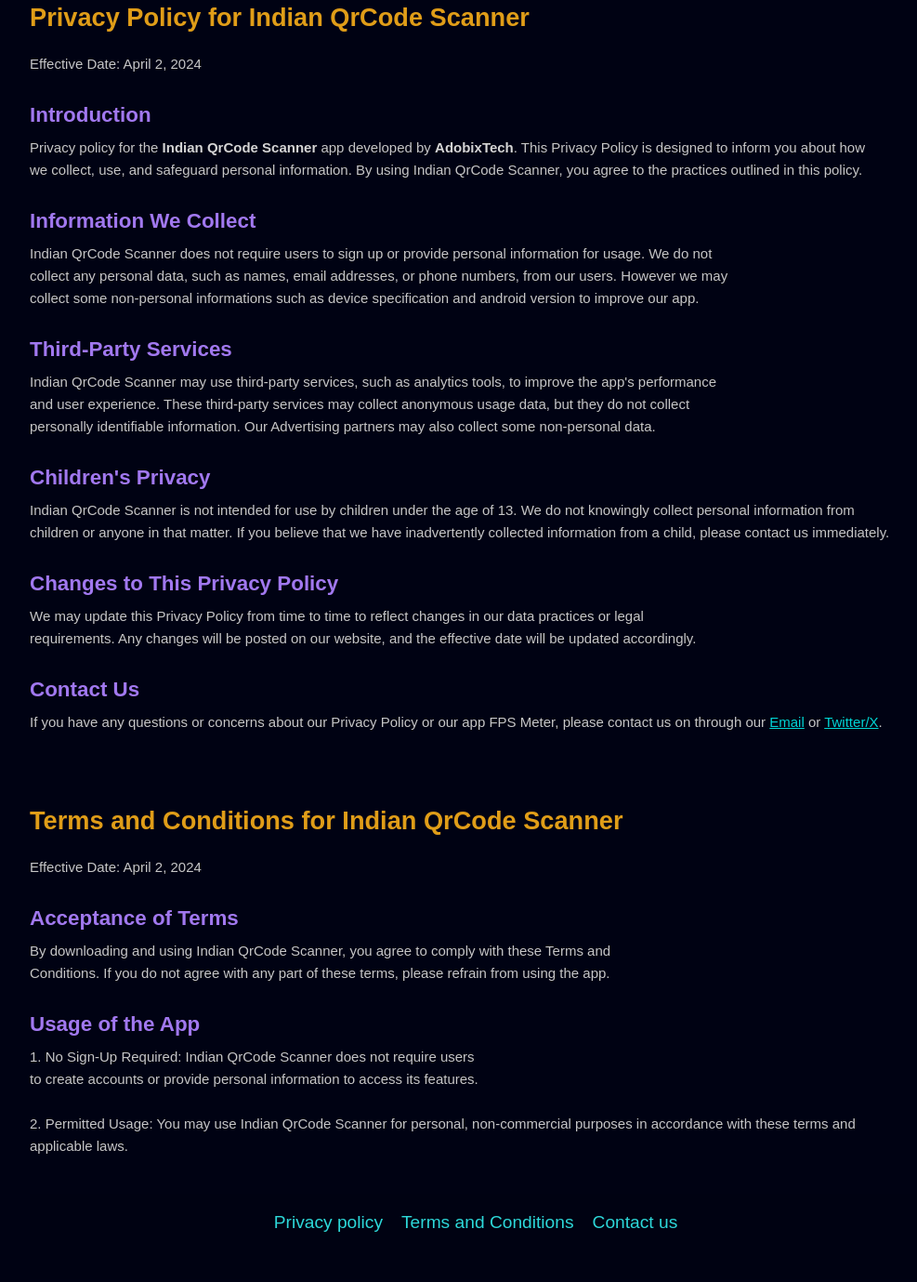
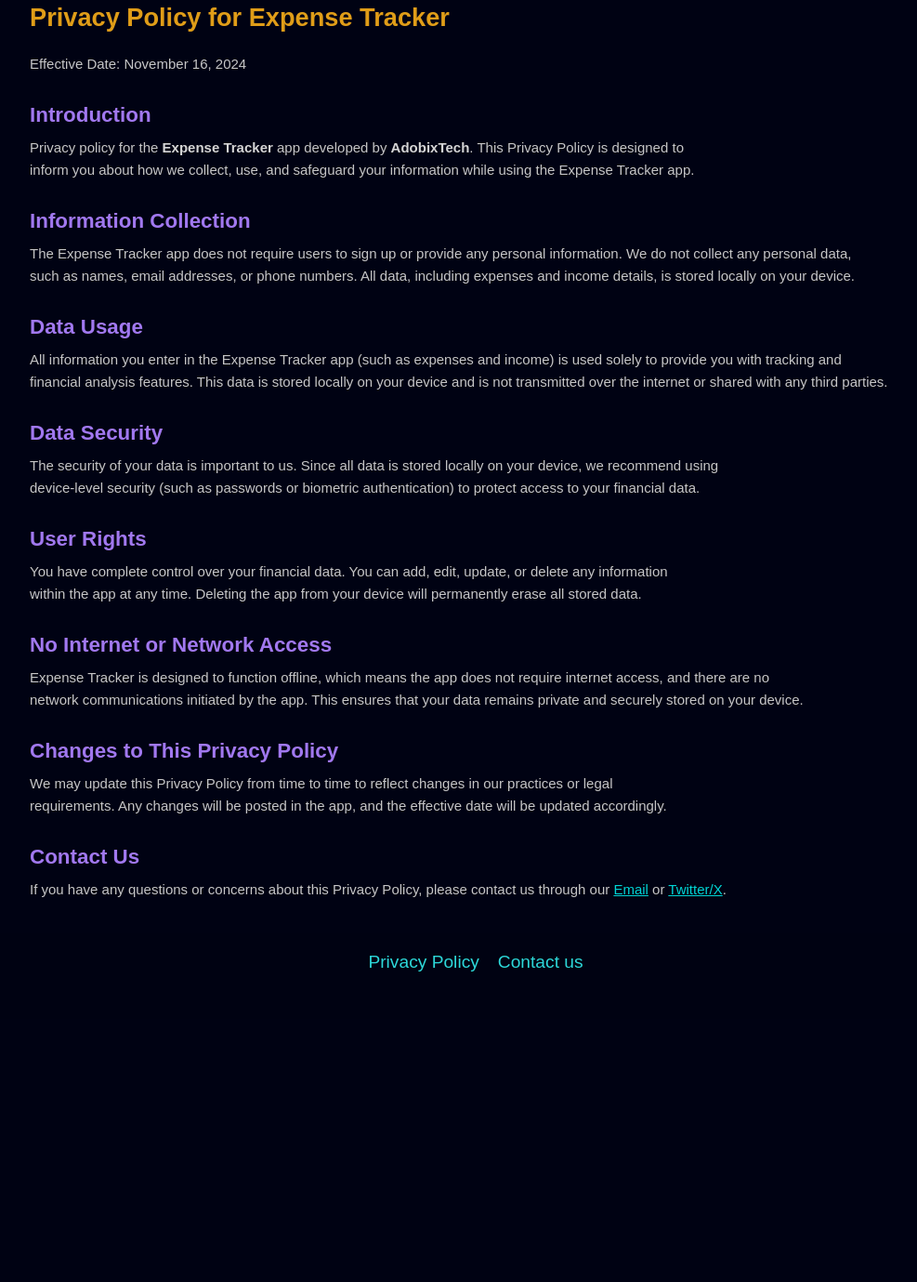
Before and after one commit to adobixtech/adobixtech.github.io, a plain HTML site: page applist/expense_tracker/pp.html in a window 1280 px wide. Shown: the part 145-1524 px from the top of the page at 93% size, without its empty margins (128-1115 px from the left). After the commit the page ends 1241 px from the top, so only its background shows below. Drawn offline with Linux system fonts and the light colour scheme; a web font is replaced by a local one.

Commit message:
Update pp.html

```diff
--- a/applist/expense_tracker/pp.html
+++ b/applist/expense_tracker/pp.html
@@ -4,8 +4,7 @@
     <meta charset="UTF-8" />
     <meta name="viewport" content="width=device-width, initial-scale=1.0" />
     <link rel="stylesheet" href="ppstyle.css" />
-
-    <title>Indian QrCode Scanner</title>
+    <title>Expense Tracker Privacy Policy</title>
     <style>
       h3 {
         color: #aa7ffb;
@@ -21,57 +20,66 @@
         <div class="logo"><span>AdobixTech</span></div>
       </nav>
     </header>
-  <section id="privacy">
+    <section id="privacy">
       <div class="container">
-        <h2>Privacy Policy for Indian QrCode Scanner</h2>
-        <p>Effective Date: April 2, 2024</p>
+        <h2>Privacy Policy for Expense Tracker</h2>
+        <p>Effective Date: November 16, 2024</p>
         <h3>Introduction</h3>
         <p>
-          Privacy policy for the <span class="bold">Indian QrCode Scanner</span> app
-          developed by <span class="bold">AdobixTech</span>. This
-          Privacy Policy is designed to inform you about how we collect, use,
-          and safeguard personal information. By using Indian QrCode Scanner, you agree to
-          the practices outlined in this policy.
+          Privacy policy for the <span class="bold">Expense Tracker</span> app
+          developed by <span class="bold">AdobixTech</span>. This Privacy Policy
+          is designed to inform you about how we collect, use, and safeguard
+          your information while using the Expense Tracker app.
         </p>
-        <h3>Information We Collect</h3>
+        <h3>Information Collection</h3>
         <p>
-          Indian QrCode Scanner does not require users to sign up or provide personal
-          information for usage. We do not collect any personal data, such as
-          names, email addresses, or phone numbers, from our users. However we
-          may collect some non-personal informations such as device
-          specification and android version to improve our app.
+          The Expense Tracker app does not require users to sign up or provide
+          any personal information. We do not collect any personal data, such as
+          names, email addresses, or phone numbers. All data, including expenses
+          and income details, is stored locally on your device.
         </p>
-        <h3>Third-Party Services</h3>
+        <h3>Data Usage</h3>
         <p>
-          Indian QrCode Scanner may use third-party services, such as analytics tools, to
-          improve the app's performance and user experience. These third-party
-          services may collect anonymous usage data, but they do not collect
-          personally identifiable information. Our Advertising partners may also
-          collect some non-personal data.
+          All information you enter in the Expense Tracker app (such as expenses
+          and income) is used solely to provide you with tracking and financial
+          analysis features. This data is stored locally on your device and is
+          not transmitted over the internet or shared with any third parties.
         </p>
-        <h3>Children's Privacy</h3>
+        <h3>Data Security</h3>
         <p>
-          Indian QrCode Scanner is not intended for use by children under the age of 13. We
-          do not knowingly collect personal information from children or anyone
-          in that matter. If you believe that we have inadvertently collected
-          information from a child, please contact us immediately.
+          The security of your data is important to us. Since all data is stored
+          locally on your device, we recommend using device-level security
+          (such as passwords or biometric authentication) to protect access to
+          your financial data.
+        </p>
+        <h3>User Rights</h3>
+        <p>
+          You have complete control over your financial data. You can add, edit,
+          update, or delete any information within the app at any time. Deleting
+          the app from your device will permanently erase all stored data.
+        </p>
+        <h3>No Internet or Network Access</h3>
+        <p>
+          Expense Tracker is designed to function offline, which means the app
+          does not require internet access, and there are no network
+          communications initiated by the app. This ensures that your data
+          remains private and securely stored on your device.
         </p>
         <h3>Changes to This Privacy Policy</h3>
         <p>
           We may update this Privacy Policy from time to time to reflect changes
-          in our data practices or legal requirements. Any changes will be
-          posted on our website, and the effective date will be updated
-          accordingly.
+          in our practices or legal requirements. Any changes will be posted in
+          the app, and the effective date will be updated accordingly.
         </p>
         <h3>Contact Us</h3>
         <p>
-          If you have any questions or concerns about our Privacy Policy or our
-          app FPS Meter, please contact us on through our
-          <a class="innera" href="mailto:iansarsah@gmail.com">Email</a>
+          If you have any questions or concerns about this Privacy Policy, please
+          contact us through our
+          <a class="innera" href="mailto:adobixtech@gmail.com">Email</a>
           or
           <a
             class="innera"
-            href="https://twitter.com/ansaralisahh"
+            href="https://twitter.com/inehalbabu"
             target="_blank"
             >Twitter/X</a
           >.
@@ -79,31 +87,10 @@
       </div>
     </section>
 
-    <section id="terms">
-      <div class="container">
-        <h2>Terms and Conditions for Indian QrCode Scanner</h2>
-        <p>Effective Date: April 2, 2024</p>
-        <h3>Acceptance of Terms</h3>
-        <p>
-          By downloading and using Indian QrCode Scanner, you agree to comply with these
-          Terms and Conditions. If you do not agree with any part of these
-          terms, please refrain from using the app.
-        </p>
-        <h3>Usage of the App</h3>
-        <p>
-          1. No Sign-Up Required: Indian QrCode Scanner does not require users to create
-          accounts or provide personal information to access its features.
-          <br />
-          <br />
-          2. Permitted Usage: You may use Indian QrCode Scanner for personal, non-commercial
-          purposes in accordance with these terms and applicable laws. <br />
-          <br />
-        </p>
     <footer>
       <div class="footer-links">
-        <a href="#privacy">Privacy policy</a>
-        <a href="#terms">Terms and Conditions</a>
-        <a href="mailto:iansarsah@gmail.com">Contact us</a>
+        <a href="#privacy">Privacy Policy</a>
+        <a href="mailto:adobixtech@gmail.com">Contact us</a>
       </div>
     </footer>
   </body>
```
